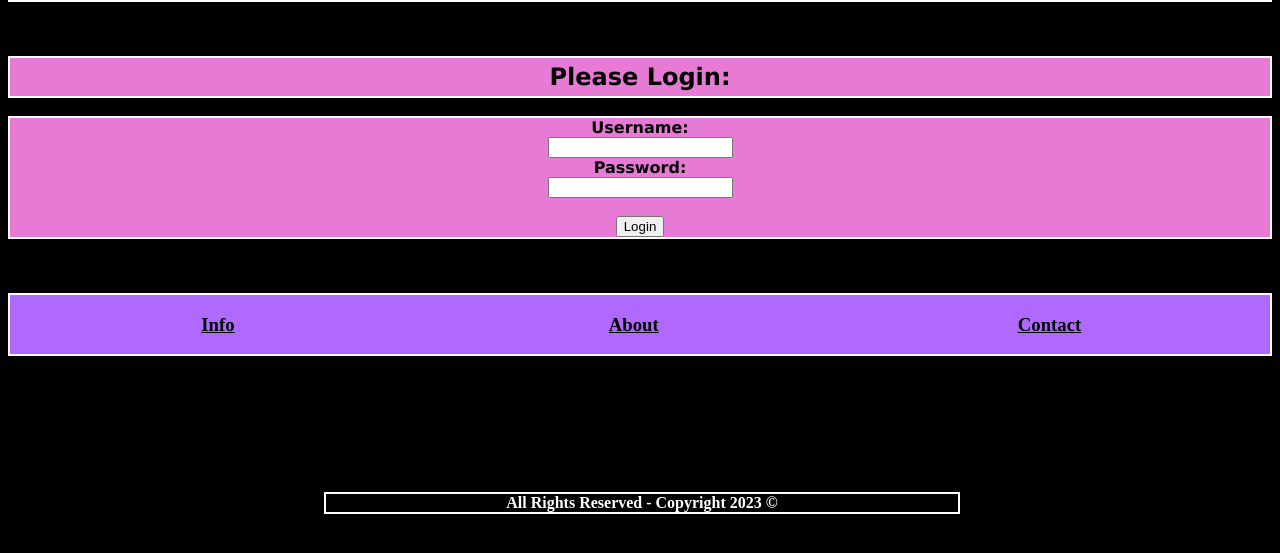
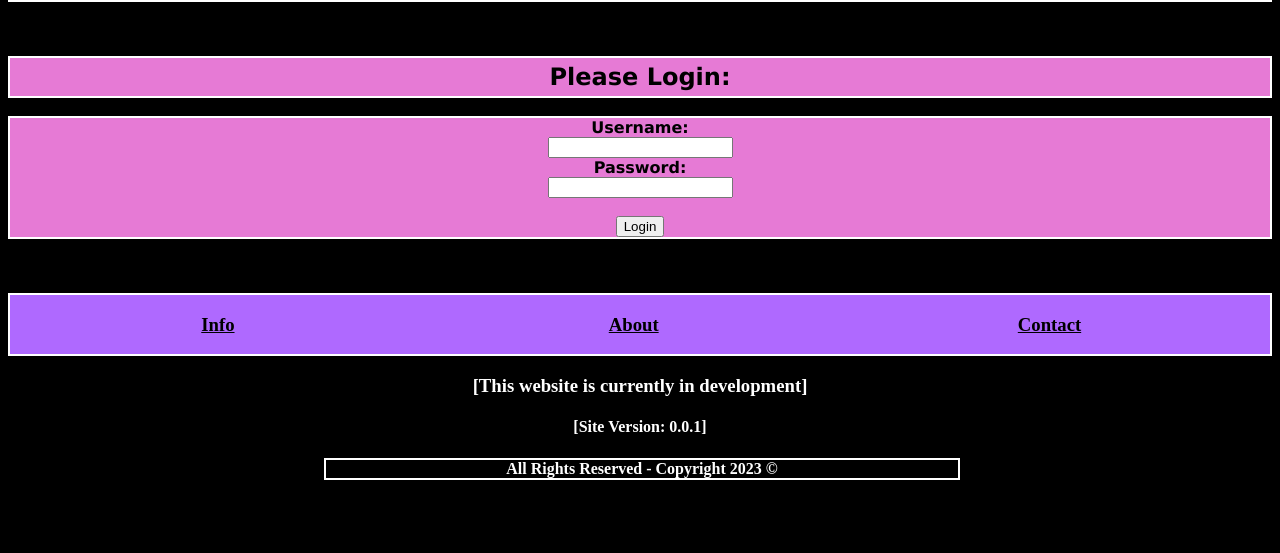
Before and after one commit to br4dyb/br4dyb.github.io, a plain HTML site: page index.html in a window 1280 px wide. Shown: the part 141-694 px from the top of the page. Drawn offline with Linux system fonts and the light colour scheme.

Commit message:
rearange

```diff
--- a/index.html
+++ b/index.html
@@ -11,7 +11,9 @@
 body {background-color: #000000;}
 header   {background-color: #af69ff; text-align: center; padding: 20px;border:2px solid white;}
 footer {background-color: #af69ff; padding-top: 0px;border:2px solid white;}
-footer-copyright {padding-top: 10px; text-align: center;}
+footer-copyright {padding-top: 0px; text-align: center; margin:auto; width: 100%;}
+footer-copyright SiteInfo {color:white; margin:auto; width: 30%;}
+footer-copyright SiteInfo h3 {font-family:Times New Roman;}
 grid3-container {display:grid; grid-template-columns:33% 33% 33%;}
 
 #login_panel {margin:auto; text-align:center; background-color: #e67ad5;border:2px solid white;}
@@ -73,10 +75,12 @@ a:link, a:visited {
     </grid3-container>
   </footer>
 <footer-copyright>
+
+  <SiteInfo>
   <h3>[This website is currently in development]</h3>
   <h4> [Site Version: 0.0.1] </h4>
+  </SiteInfo>
 
-  <br>
 
   <p id="EndOfPageCR"> All Rights Reserved - Copyright 2023 &copy</p>
 
```
